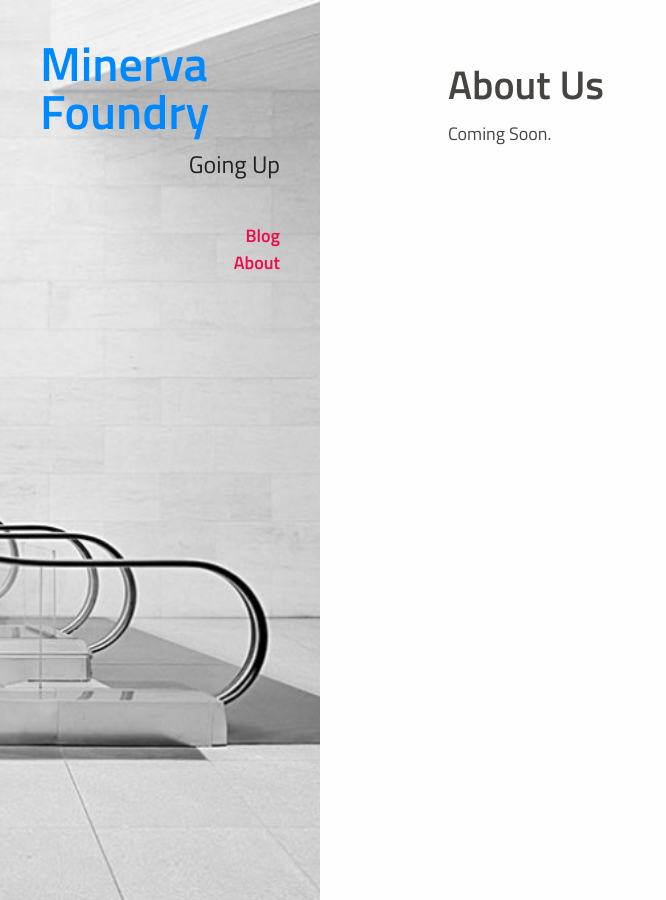
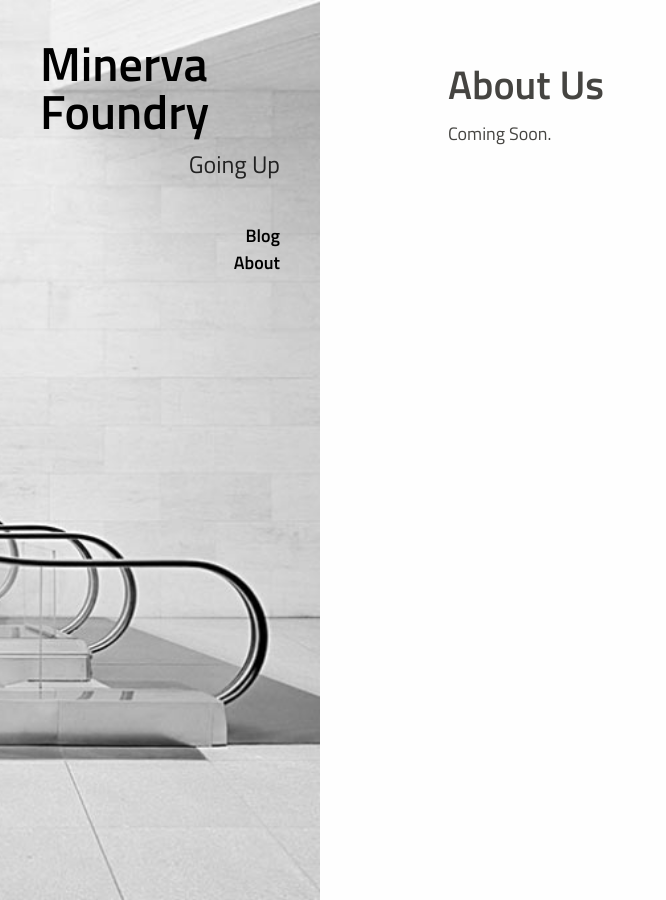
Before and after one commit to minervafoundry/minervafoundry.github.io, a Jekyll site: the page built from about/index.md, in a window 1280 px wide. Shown: the whole page, without its empty margins (0-666 px from the left). Built offline with Jekyll 4.4.1, drawn with Linux system fonts in a browser that asks for light colours; Markdown is read by kramdown in place of the engine named in the settings.

Commit message:
all black everything

```diff
--- a/public/css/hyde.css
+++ b/public/css/hyde.css
@@ -209,7 +209,7 @@ img {
 
 a {
   font-weight: 600;
-  color: #EB0D4B;
+  color: #000;
   text-decoration: none;
 }
 a:hover,
@@ -260,7 +260,7 @@ a:focus {
 .masthead h1 a,
 .masthead h1 a:hover,
 .masthead h1 a:focus {
-  color: #0089fd;
+  color: #000;
   text-decoration: none;
 }
 .masthead .lead {
```
Also changed, not shown: public/favicon.png, public/touch-icon-144-precomposed.png.
